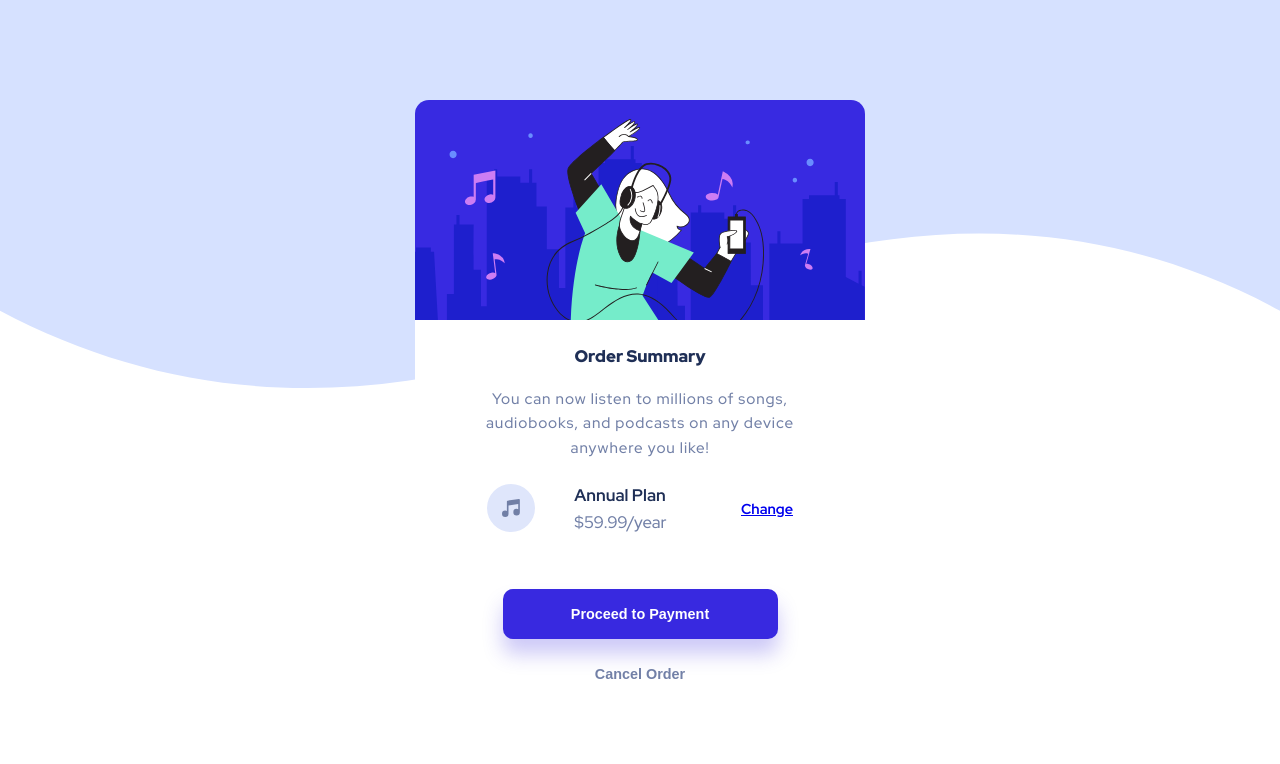
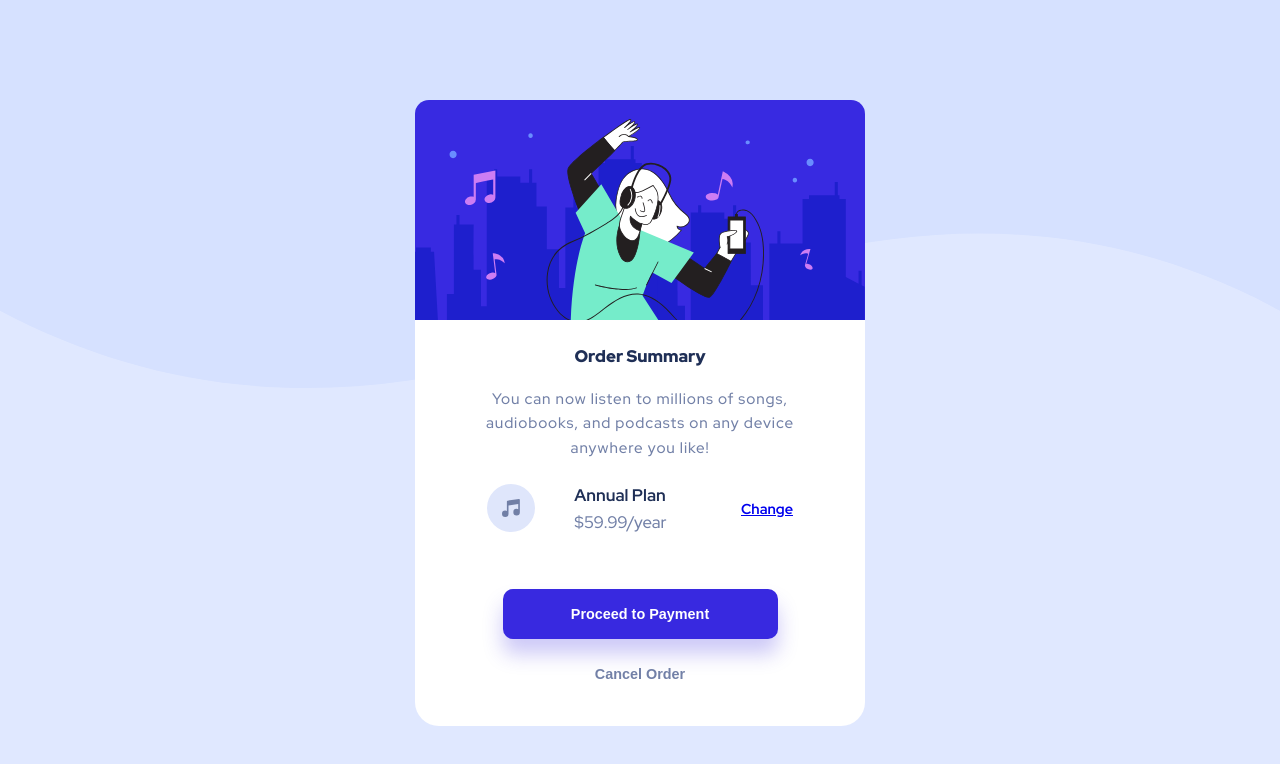
Before and after one commit to GabrielNoss/order-summary-component-fm-challenge, a plain HTML site: page index.html in a window 1280 px wide. Drawn offline with Linux system fonts and the light colour scheme.

Commit message:
Update styles.css

```diff
--- a/styles.css
+++ b/styles.css
@@ -7,10 +7,10 @@
 body {
     background-image: url(./images/pattern-background-mobile.svg);
     background-repeat: no-repeat;
-    background-size: contain;
-    color: hsl(225, 100%, 94%);
+    background-size: 100%;
+    background-color: hsl(225, 100%, 94%);
     display: grid;
-    font-family: 'Red Hat Display';
+    font-family: 'Red Hat Display', sans-serif;
     padding-top: 100px;
 }
 .container {
@@ -127,9 +127,9 @@ body {
 @media  only screen and (min-width: 768px) {
     body {
         background: url(./images/pattern-background-desktop.svg);
-        color:hsl(225, 100%, 94%);
+        background-color:hsl(225, 100%, 94%);
         background-repeat: no-repeat;
-        background-size: contain;
+        background-size: 100%;
     }
     .container {
         max-width: 450px;
```
